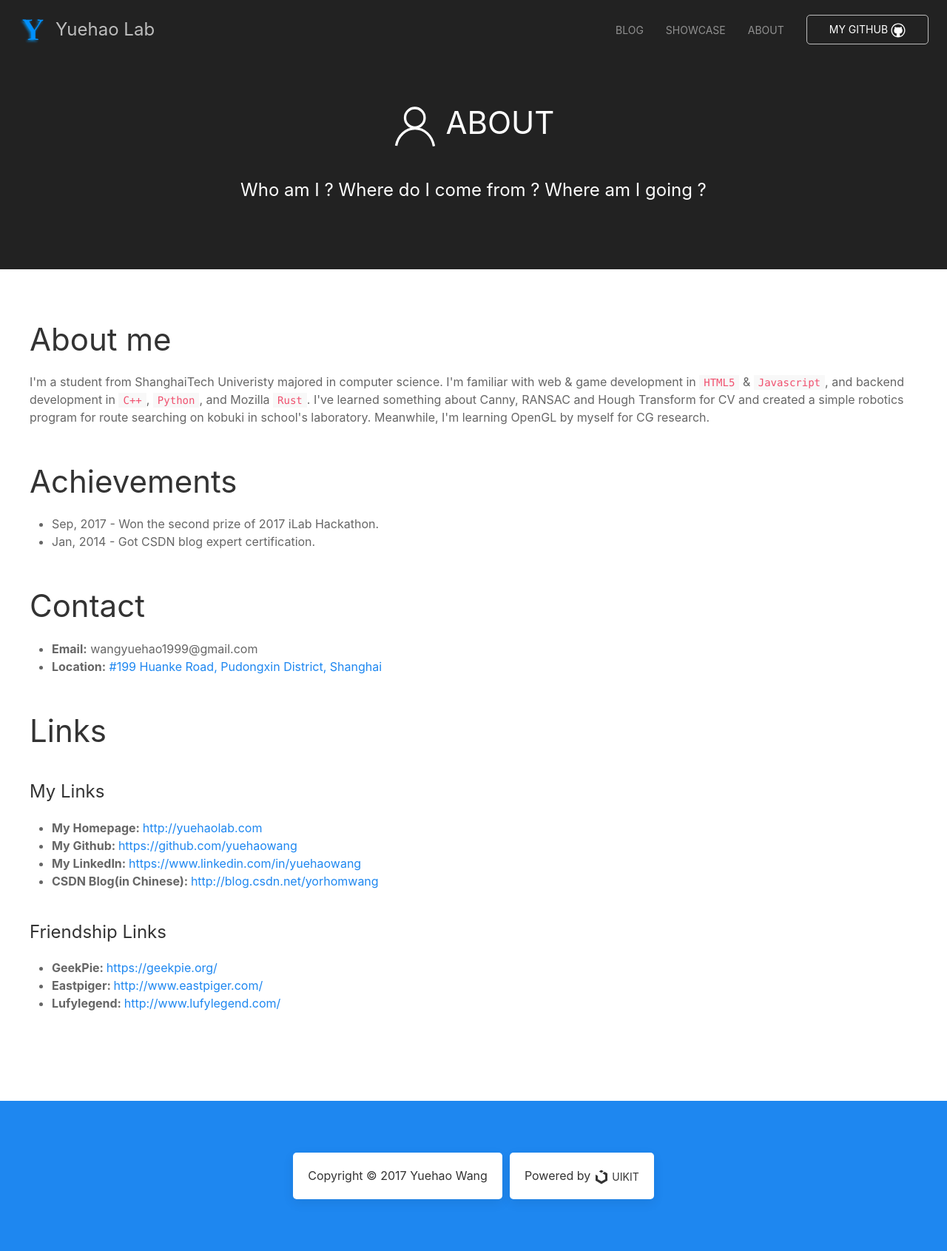
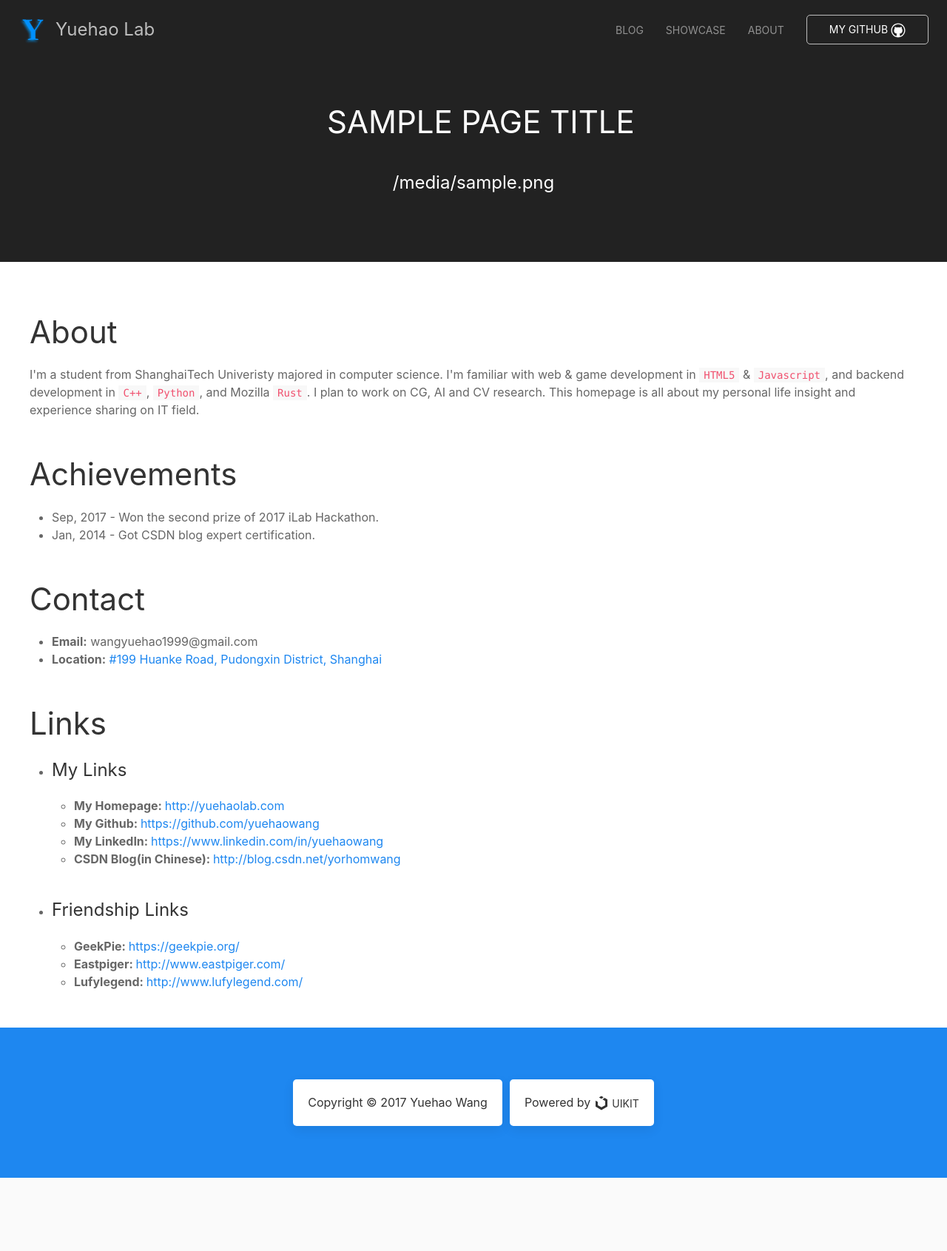
Before and after one commit to yuehaowang/yuehaolab.com, a Python web app: template templates/about.html in a window 1280 px wide. Shown: the whole page at 74% size. After the commit the page ends 1592 px from the top, so only its background shows below. Run offline with Jinja, Linux system fonts and the light colour scheme; the template is opened without the code that fills it: most values are stand-ins (such as "Sample title", 1, 10 or a date in 2020).

Commit message:
1. Update templates; 2. Fix footer to the bottom when the page is not high enough.

```diff
--- a/static/css/common.css
+++ b/static/css/common.css
@@ -1,3 +1,14 @@
+html, body {
+	height: 100%;
+}
+
+
+#wrapper {
+	min-height: 100%;
+	position:relative;
+}
+
+
 #nav .avatar {
 	width: 40px;
 	height: auto;
@@ -22,7 +33,25 @@
 	text-transform: uppercase;
 }
 
+#intro .banner h1 span {
+	padding-right: 8px;
+}
+
+
+#content {
+	padding-bottom: 203px;
+	margin-bottom: 0px;
+}
 
 #content .paragraph {
 	margin-bottom: 50px;
 }
+
+
+#footer {
+	width:100%;
+	height: 203px;
+	position: absolute;
+	bottom: 0;
+	left: 0;
+}
--- /dev/null
+++ b/static/js/main.js
@@ -0,0 +1,7 @@
+$(document).ready(function() {
+	adjustFooterPos();
+});
+
+function adjustFooterPos() {
+
+}
--- a/templates/about.html
+++ b/templates/about.html
@@ -1,27 +1,15 @@
-{% extends 'mainframe.html' %}
-
-
-{% block banner %}
-
-	<div class="banner">
-		<h1><span class="uk-visible@m" uk-icon="icon: user; ratio: 3"></span> About</h1>
-		<h3>Who am I ? Where do I come from ? Where am I going ?</h3>
-	</div>
-
-{% endblock %}
+{% extends 'mainframe_with_m_banner.html' %}
 
 
 {% block content %}
 
 	<div class="paragraph">
-		<h1>About me</h1>
+		<h1>About</h1>
 		<p>
 			I'm a student from ShanghaiTech Univeristy majored in computer science.
 			I'm familiar with web &amp; game development in <code>HTML5</code> &amp; <code>Javascript</code>,
 			and backend development in <code>C++</code>, <code>Python</code>, and Mozilla <code>Rust</code>.
-			I've learned something about Canny, RANSAC and Hough Transform for CV
-			and created a simple robotics program for route searching on kobuki in school's laboratory.
-			Meanwhile, I'm learning OpenGL by myself for CG research.
+			I plan to work on CG, AI and CV research. This homepage is all about my personal life insight and experience sharing on IT field.
 		</p>
 	</div>
 
@@ -48,6 +36,8 @@
 	<div class="paragraph">
 		<h1>Links</h1>
 		<p>
+			<ul>
+				<li>
 					<h3>My Links</h3>
 					<ul>
 						<li><b>My Homepage: </b><a href="http://yuehaolab.com" target="_blank">http://yuehaolab.com</a></li>
@@ -55,13 +45,17 @@
 						<li><b>My LinkedIn: </b><a href="https://www.linkedin.com/in/yuehaowang" target="_blank">https://www.linkedin.com/in/yuehaowang</a></li>
 						<li><b>CSDN Blog(in Chinese): </b><a href="http://blog.csdn.net/yorhomwang" target="_blank">http://blog.csdn.net/yorhomwang</a></li>
 					</ul>
+				</li>
 
+				<li class="uk-margin-medium">
 					<h3>Friendship Links</h3>
 					<ul>
 						<li><b>GeekPie: </b><a href="https://geekpie.org/">https://geekpie.org/</a>
 						<li><b>Eastpiger: </b><a href="http://www.eastpiger.com/">http://www.eastpiger.com/</a></li>
 						<li><b>Lufylegend: </b><a href="http://www.lufylegend.com/">http://www.lufylegend.com/</a></li>
 					</ul>
+				</li>
+			</ul>
 		</p>
 	</div>
 
--- a/templates/mainframe.html
+++ b/templates/mainframe.html
@@ -1,7 +1,7 @@
 <!DOCTYPE html>
 <html>
 <head>
-	<title>{{ subtitle }} - Yuehao Lab</title>
+	<title>{{ page_title }} - Yuehao Lab</title>
 	<meta charset="utf-8">
 	<meta http-equiv="X-UA-Compatible" content="IE=edge">
 	<meta name="viewport" content="width=device-width,initial-scale=1.0,minimum-scale=1.0,maximum-scale=1.0,user-scalable=no">
@@ -10,9 +10,11 @@
 	<script src="js/uikit.min.js"></script>
 	<script src="js/uikit-icons.min.js"></script>
 	<script type="text/javascript" src="js/jquery-1.12.2.min.js"></script>
+	<script type="text/javascript" src="js/main.js"></script>
 </head>
 <body>
 
+<div id="wrapper">
 	{# Header #}
 	<div id="nav" class="uk-position-top">
 		<nav class="uk-navbar-container uk-navbar-transparent uk-light" uk-navbar>
@@ -62,7 +64,7 @@
 
 
 	{# Footer #}
-<div class="uk-section uk-section-primary uk-preserve-color">
+	<div id="footer" class="uk-section uk-section-primary uk-preserve-color">
 		<div class="uk-flex uk-flex-center">
 			<div class="uk-card uk-card-small uk-card-default uk-card-body uk-border-rounded">
 				<h5>Copyright © 2017 Yuehao Wang</h5>
@@ -72,6 +74,7 @@
 			</div>
 		</div>
 	</div>
+</div>
 
 </body>
 </html>
--- /dev/null
+++ b/templates/mainframe_with_m_banner.html
@@ -0,0 +1,11 @@
+{% extends 'mainframe.html' %}
+
+
+{% block banner %}
+
+	<div class="banner">
+		<h1><span class="uk-visible@m" uk-icon="icon: {{ banner_icon }}; ratio: 3"></span> {{ page_title }}</span></h1>
+		<h3>{{ banner_subtitle }}</h3>
+	</div>
+
+{% endblock %}
```
Also changed, not shown: templates/blog.html (+1 -11 lines), templates/showcase.html (+1 -11 lines), views.py (+16 -4 lines), README.md (added). Lines whose indentation alone changed are shown as unchanged.
